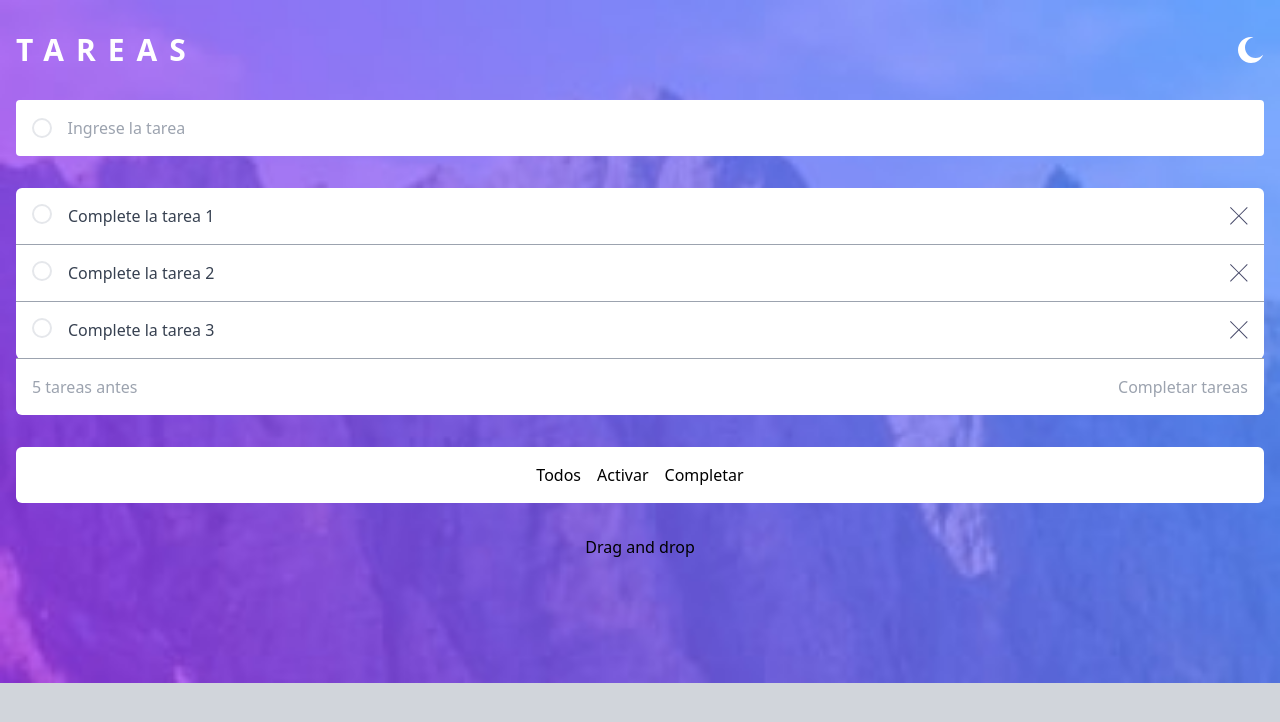
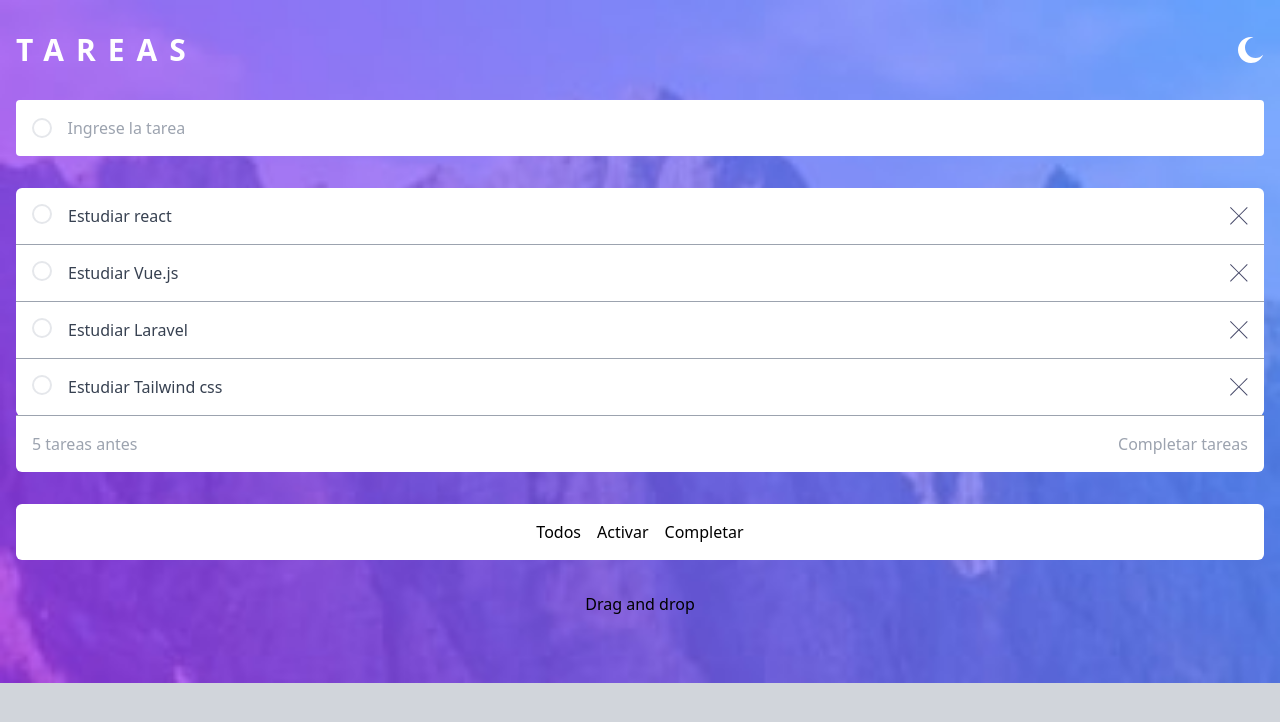
Before and after one commit to Sttiven09/app-tareas-react-tailwind, a React (Vite) app: page / in a window 1280 px wide. Shown: the top 722 px of the page. Built offline with nearby package versions, Linux system fonts and the light colour scheme.

Commit message:
app tareas version movil con comunicación entre componentes

```diff
--- a/src/App.jsx
+++ b/src/App.jsx
@@ -1,12 +1,43 @@
+import { useState } from "react"
 import CrearTarea from "./components/CrearTarea"
 import FiltarTareas from "./components/FiltrarTareas"
 import Footer from "./components/Footer"
 import Header from "./components/Header"
 import ListaTareas from "./components/ListaTareas"
 import TareasComputadas from "./components/TareasComputadas"
-import CrossIcon from "./icons/CrossIcon"
-import LunaIcon from "./icons/LunaIcon"
+
+const estadoInicialTareas = [
+  {
+    id:1,
+    titulo: "Estudiar react",
+    completado :false,
+
+  },
+  {
+    id:2,
+    titulo: "Estudiar Vue.js",
+    completado :false,
+
+  },
+  {
+    id:3,
+    titulo: "Estudiar Laravel",
+    completado :false,
+
+  },
+  {
+    id:4,
+    titulo: "Estudiar Tailwind css",
+    completado :false,
+
+  }
+
+]
+
 const App = () => {
+
+  const [tareas, setTareas] = useState(estadoInicialTareas)
+
   return (<div className="bg-[url('./assets/images/bg-mobile-light.jpg')] bg-no-repeat bg-contain min-h-screen bg-gray-300">
     {/*Header*/}
     <Header/>
@@ -14,7 +45,7 @@ const App = () => {
       {/*Crear Tareas*/}
       <CrearTarea/>
       {/*TareaList Lista de todas las tareas ItemTarea -> articulos*/}
-      <ListaTareas/>
+      <ListaTareas tareas={tareas}/>
       {/*Tareas computadas - contar cantidad de tareas*/}
       <TareasComputadas/>
       {/*TareaFiltrar -> FiltrarTareas */}
--- a/src/components/ListaTareas.jsx
+++ b/src/components/ListaTareas.jsx
@@ -1,23 +1,10 @@
-import CrossIcon from "../icons/CrossIcon"
+import TareaItem from "./TareaItem"
 
-const ListaTareas = () => {
+const ListaTareas = ({tareas}) => {
     return (
         <div className="bg-white rounded-md mt-8">
-            <article className="flex gap-4  px-4 py-4 border-b-gray-400 border-b ">
-                <button className="rounded-full border-2 w-5 h-5 inline-block"></button>
-                <p className="text-gray-700 grow">Complete la tarea 1</p>
-                <button className="flex-none"><CrossIcon/></button>
-            </article>
-            <article className="flex gap-4  px-4 py-4 border-b-gray-400 border-b ">
-                <button className="rounded-full border-2 w-5 h-5 inline-block"></button>
-                <p className="text-gray-700 grow">Complete la tarea 2</p>
-                <button className="flex-none"><CrossIcon/></button>
-            </article>
-            <article className="flex gap-4  px-4 py-4 border-b-gray-400 border-b ">
-                <button className="rounded-full border-2 w-5 h-5 inline-block"></button>
-                <p className="text-gray-700 grow">Complete la tarea 3</p>
-                <button className="flex-none"><CrossIcon/></button>
-            </article>
+            {tareas.map((tarea) => ( <TareaItem key={tarea.id} tarea={tarea}/>)
+            )}
         </div>
     )
 }
--- /dev/null
+++ b/src/components/TareaItem.jsx
@@ -0,0 +1,15 @@
+import CrossIcon from "../icons/CrossIcon"
+
+const TareaItem = ({tarea}) => {
+
+    const { id, completado, titulo } = tarea
+
+    return (
+        <article className="flex gap-4  px-4 py-4 border-b-gray-400 border-b ">
+                <button className="rounded-full border-2 w-5 h-5 inline-block"></button>
+                <p className="text-gray-700 grow">{titulo}</p>
+                <button className="flex-none"><CrossIcon/></button>
+            </article>
+    )
+}
+export default TareaItem
```
